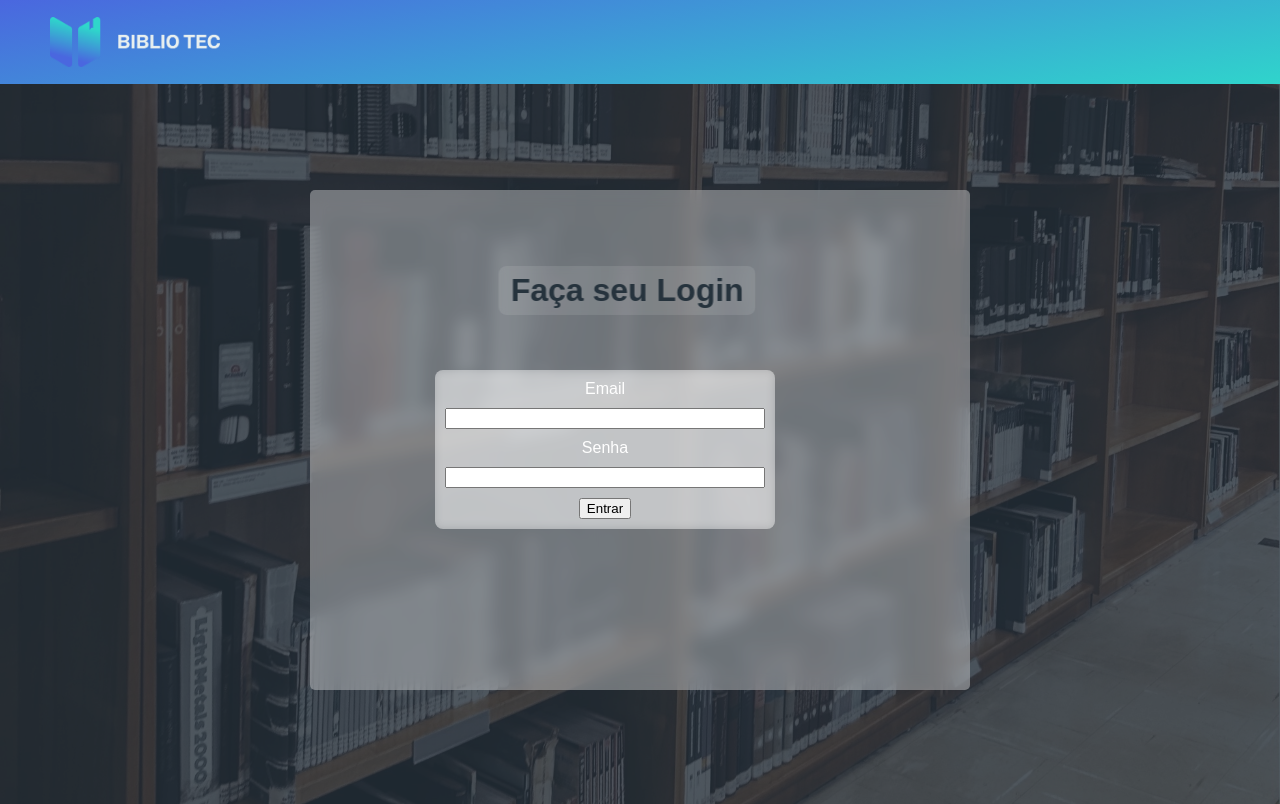
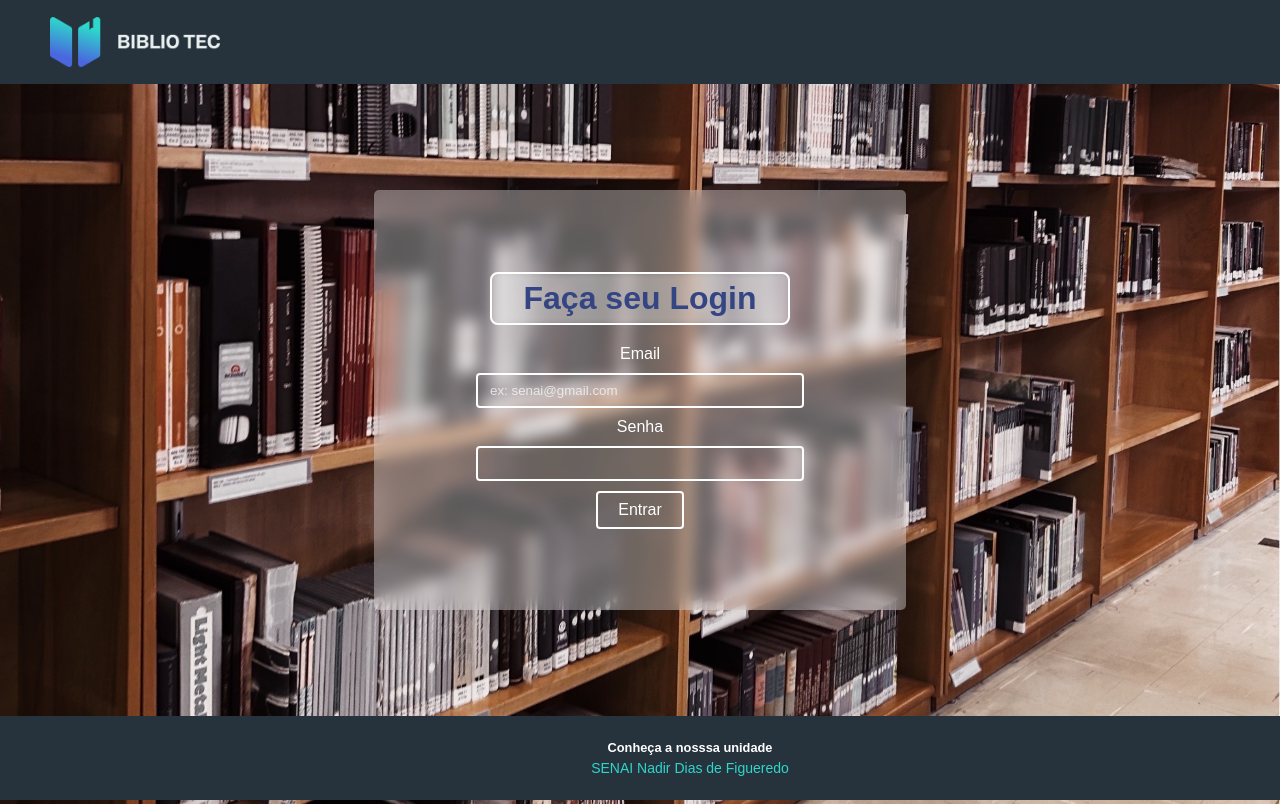
Before and after one commit to NYKSSilva/Bibliotec, a website: page login.html in a window 1280 px wide. Shown: the top 804 px of the page. Drawn offline with Linux system fonts and the light colour scheme.

Commit message:
Tela Login

```diff
--- /dev/null
+++ b/css/catalogo.css
@@ -0,0 +1,104 @@
+html, body{
+    margin: 0%;
+    padding: 0%;
+    background-color:antiquewhite;
+}
+
+:root{
+   --black: #26333D;
+   --Blue: #4a67DF;
+   --cyan: #2FD6CB;
+   --cream: #E9F0EF;
+   --white: #FFFFFF;
+
+}
+
+header{
+    position: relative;
+    width:94.7%;
+    height: 8vh;
+    background: linear-gradient(350deg, var(--cyan), var(--Blue));
+    display: flex;
+    align-items: center;
+    padding: 10px 50px;
+}
+nav {
+    display: flex;
+    align-items: center;
+    margin-left: auto;
+    gap: 20px;
+    margin-right: 30px;
+    z-index: 2;
+}
+nav button {
+    padding: 8px 20px;
+    font-size: 16px;
+    font-weight: 500;
+    background: transparent;
+    border: 2px solid var(--white);
+    border-radius: 4px;
+    cursor: pointer;
+    transition: all 0.3s ease;
+    margin-right: 10px;
+}
+nav button a {
+    color: var(--white);
+    text-decoration: none;
+    font-family: 'Montserrat', sans-serif;
+}
+nav button:hover a {
+    color: var(--Blue);
+}
+
+.logo{
+
+    width: 190px;
+    padding-top: 0px;
+    margin-left: 0px;
+}
+
+.background{
+    position:absolute;
+    left: 0;
+    width: 100%;
+    height: 100%;
+    object-fit: cover;
+    height: 90vh;
+    z-index: 1;
+}
+
+footer{
+    position: fixed;
+    left: 0;
+    bottom: 0;
+    width: 100%;
+    height: 8vh;
+    background: var(--black);
+    display: flex;
+    align-items: center;
+    justify-content: center;
+     flex-direction: column;
+    padding: 10px 50px;
+    z-index: 2;
+    opacity: 3;
+}
+
+footer a {
+    color: var(--cyan);
+    text-decoration: none;
+    font-family: 'Montserrat', sans-serif;
+    text-align: center;
+    font-size: 14px;
+    transition: color 0.3s ease;
+    margin-top: 5px;
+}
+
+h2{
+    z-index: 2;
+    font-family: 'Montserrat', sans-serif;
+    color: var(--white);
+    text-align: center;
+    width: 100%;
+    margin: 0;
+    font-size: 80%;
+}
--- /dev/null
+++ b/css/login.css
@@ -0,0 +1,173 @@
+html, body{
+    margin: 0%;
+    padding: 0%;
+    background-color:antiquewhite;
+}
+
+:root{
+   --black: #26333D;
+   --Blue: #4a67DF;
+   --cyan: #2FD6CB;
+   --cream: #E9F0EF;
+   --white: #FFFFFF;
+
+}
+
+header{
+    position: relative;
+    width:94.7%;
+    height: 8vh;
+    background: var(--black);
+    display: flex;
+    align-items: center;
+    padding: 10px 50px;
+    opacity: 3;
+}
+.login{
+    position: absolute;
+    z-index: 2;
+    left: 50%;
+    top: 50%;
+    transform: translate(-50%, -50%);
+
+    width: 40%;
+    height: 50%;
+    padding: 10px;
+    background: rgba(255, 255, 255, 0.35);
+    backdrop-filter: blur(8px);
+    border-radius: 5px;
+
+    display: flex;
+    flex-direction: column;
+    align-items: center;
+    justify-content: center;
+    gap: 1.9px;
+    color: var(--white);
+}
+
+.logo{
+    width: 170px;
+    padding-top: 0px;
+    margin-left: 0px;
+}
+
+.background{
+    position:absolute;
+    left: 0;
+    width: 100%;
+    height: 100%;
+    object-fit: cover;
+    height: 90vh;
+    z-index: 1;
+}
+
+h1{
+    z-index: 3;
+    position: relative;
+    margin: 0 auto 10px auto;
+    min-width: 300px;
+    display: inline-block;
+
+    padding: 6px 12px;
+    border: 2px solid var(--white);
+    color:#344583;
+    border-radius: 8px;
+    background: transparent;
+
+
+    box-sizing: border-box;
+    font-family: 'Montserrat', sans-serif;
+    backdrop-filter: blur(3px);
+    text-align: center;
+}
+
+form{
+    z-index: 2;
+    display: flex;
+    flex-direction: column;
+    align-items: center;
+    gap: 10px;
+
+    margin: 0;
+    width: 70%;
+    padding: 10px;
+    background: transparent;
+    border-radius: 8px;
+}
+
+Form label{
+    color: var(--white);
+    font-family: 'Montserrat', sans-serif;
+}
+
+form input[type="email"] {
+    padding: 8px 12px;
+    border: 2px solid var(--white);
+    border-radius: 4px;
+    background: transparent;
+    color: var(--white);
+    font-family: 'Montserrat', sans-serif;
+    min-width: 300px;
+}
+
+form input[type="password"] {
+    padding: 8px 12px;
+    border: 2px solid var(--white);
+    border-radius: 4px;
+    background: transparent;
+    color: var(--white);
+    font-family: 'Montserrat', sans-serif;
+    min-width: 300px;
+}
+
+form input[type="email"]::placeholder {
+    color: rgba(255, 255, 255, 0.7);
+}
+
+form button[type="submit"] {
+    padding: 8px 20px;
+    font-family: 'Montserrat', sans-serif;
+    font-size: 16px;
+    background: transparent;
+    border: 2px solid var(--white);
+    border-radius: 4px;
+    color: var(--white);
+    cursor: pointer;
+    transition: all 0.3s ease;
+}
+
+footer{
+    position: fixed;
+    left: 0;
+    bottom: 0;
+    width: 100%;
+    height: 8vh;
+    background: var(--black);
+    display: flex;
+    align-items: center;
+    justify-content: center;
+     flex-direction: column;
+    padding: 10px 50px;
+    z-index: 2;
+    opacity: 3;
+}
+
+footer a {
+    color: var(--cyan);
+    text-decoration: none;
+    font-family: 'Montserrat', sans-serif;
+    text-align: center;
+    font-size: 14px;
+    transition: color 0.3s ease;
+    margin-top: 5px;
+}
+
+h2{
+    z-index: 2;
+    font-family: 'Montserrat', sans-serif;
+    color: var(--white);
+    text-align: center;
+    width: 100%;
+    margin: 0;
+    font-size: 80%;
+}
--- a/css/style.css
+++ b/css/style.css
@@ -1,9 +1,8 @@
 html, body{
     margin: 0%;
     padding: 0%;
-    background-color: #374550;
+    background-color:antiquewhite;
 }
-
 :root{
    --black: #26333D;
    --Blue: #4a67DF;
@@ -12,7 +11,6 @@ html, body{
    --white: #FFFFFF;
 
 }
-
 header{
     position: relative;
     width:94.7%;
@@ -46,11 +44,9 @@ nav button a {
     text-decoration: none;
     font-family: 'Montserrat', sans-serif;
 }
-
 nav button:hover a {
     color: var(--Blue);
 }
-
 h3{
     position: absolute;
     left: 50%;
@@ -63,7 +59,6 @@ h3{
     z-index: 1;
     pointer-events: none;
 }
-
 h1{
     z-index: 2;
     position: absolute;
@@ -80,31 +75,26 @@ h1{
     background: rgba(255, 255, 255, 0.1);
     backdrop-filter: blur(3px);
 }
-
 .logo{
 
     width: 190px;
     padding-top: 0px;
     margin-left: 0px;
 }
-
 .inicio{
     position: relative;
     width: 100%;
     min-height: 90vh;
 }
-
 .background{
     position:absolute;
     left: 0;
     width: 100%;
     height: 100%;
-    opacity: 0.2;
     object-fit: cover;
     height: 90vh;
     z-index: 1;
 }
-
 .livros{
     position: absolute;
     z-index: 2;
@@ -124,7 +114,6 @@ h1{
     justify-content: flex-start;
     gap: 1.9px;
 }
-
 /* .livros img {
     width: clamp(60px, 8vw, 90px);
     height: auto;
@@ -223,12 +212,10 @@ form {
     backdrop-filter: blur(5px);
     border-radius: 8px;
 }
-
 form label {
     color: var(--white);
     font-family: 'Montserrat', sans-serif;
 }
-
 form input[type="search"] {
     padding: 8px 12px;
     border: 2px solid var(--white);
@@ -238,11 +225,9 @@ form input[type="search"] {
     font-family: 'Montserrat', sans-serif;
     min-width: 300px;
 }
-
 form input[type="search"]::placeholder {
     color: rgba(255, 255, 255, 0.7);
 }
-
 form button[type="submit"] {
     padding: 8px 20px;
     font-family: 'Montserrat', sans-serif;
@@ -259,20 +244,17 @@ form button[type="submit"]:hover {
     background: var(--white);
     color: var(--Blue);
 }
-
 .Eventos li{
     padding: 10%;
     border-bottom: 1% solid #FFFFFF;
     font-family: 'Montserrat', sans-serif;
     font-size: 50px;
 }
-
 .proximos-eventos{
     font-weight: bold;
     color: #4a67DF;
     font-family: 'Montserrat', sans-serif;
 }
-
 .events{
     position: absolute;
     z-index: 2;
@@ -293,7 +275,6 @@ form button[type="submit"]:hover {
     gap: 1.9px;
     color: var(--white);
 }
-
 .material-symbols-outlined{
     top: 5%;
     background: transparent;
--- a/css/styleLogin.css
+++ /dev/null
@@ -1,110 +0,0 @@
-html, body{
-    margin: 0%;
-    padding: 0%;
-    background-color:var(--black);
-}
-
-:root{
-   --black: #26333D;
-   --Blue: #4a67DF;
-   --cyan: #2FD6CB;
-   --cream: #E9F0EF;
-   --white: #FFFFFF;
-
-}
-
-header{
-    position: relative;
-    width:94.7%;
-    height: 8vh;
-    background: linear-gradient(350deg, var(--cyan), var(--Blue));
-    display: flex;
-    align-items: center;
-    padding: 10px 50px;
-}
-.login{
-    position: absolute;
-    z-index: 2;
-    left: 50%;
-    top: 55%;
-    transform: translate(-50%, -50%);
-
-    width: 50%;
-    height: 60%;
-    padding: 10px;
-    background: rgba(255, 255, 255, 0.35);
-    backdrop-filter: blur(8px);
-    border-radius: 5px;
-
-
-    display: flex;
-    flex-wrap: wrap;
-    align-items: center;
-    justify-content: flex-start;
-    gap: 1.9px;
-    color: var(--white);
-}
-
-.logo{
-    width: 170px;
-    padding-top: 0px;
-    margin-left: 0px;
-}
-
-.background{
-    position:absolute;
-    left: 0;
-    width: 100%;
-    height: 100%;
-    opacity: 0.2;
-    object-fit: cover;
-    height: 90vh;
-    z-index: 1;
-}
-
-h1{
-    z-index: 3;
-    position: absolute;
-    left: 47%;
-    transform: translateX(-50%);
-    top: 30%;
-    margin: 2%;
-    border-radius: 8px;
-    width: auto;
-    display: inline-block;
-    padding: 6px 12px;
-    box-sizing: border-box;
-    color: var(--black);
-    font-family: 'Montserrat', sans-serif;
-    background: rgba(255, 255, 255, 0.1);
-    backdrop-filter: blur(3px);
-    text-align: center;
-}
-
-form{
-    position: absolute;
-    z-index: 2;
-    display: flex;
-    flex-direction: column;
-    align-items: center;
-    gap: 10px;
-    top: 30%;
-
-    right: 25%;
-    margin: 30px;
-    width: 25vw;
-    padding: 10px;
-    background: rgba(255, 255, 255, 0.35);
-    backdrop-filter: blur(5px);
-    border-radius: 8px;
-}
-
-Form label{
-    color: var(--white);
-    font-family: 'Montserrat', sans-serif;
-}
-
-form input{
-    width: 100%;
-    box-sizing:border-box;
-}
--- a/login.html
+++ b/login.html
@@ -3,7 +3,8 @@
 <head>
     <meta charset="UTF-8">
     <meta name="viewport" content="width=device-width, initial-scale=1.0">
-    <link rel="stylesheet" href="/css/styleLogin.css">
+    <link rel="stylesheet" href="/css/login.css">
+    <link rel="icon" href="./public/img/livro.png">
     <title>Login</title>
 </head>
 <body>
@@ -11,18 +12,22 @@
         <header>
             <img class="logo" src="public/img/blibliotec.png" alt="bibliotec">
         </header>
-        <h1> Faça seu Login</h1>
         <img class="background" src="public/img/biblioteca.jpg" alt="">
         <div class="login">
         <form id="loginForm">
+              <h1> Faça seu Login</h1>
             <label for="email">Email</label>
-            <input id="email" name="email" type="email" required>
+            <input id="email" name="email" type="email" required  placeholder="ex: senai@gmail.com">
             <label for="senha">Senha</label>
-            <input id="senha" name="senha" type="password" required>
+            <input id="senha" name="senha" type="password" required >
             <button type="submit">Entrar</button>
         </form>
     </div>
     </div>
     <script src="js/login.js"></script>
+   <footer>
+    <h2>Conheça a nosssa unidade</h2>
+        <a href="https://sp.senai.br/unidade/metalurgia/" target="_blank">SENAI Nadir Dias de Figueredo</a>
+    </footer>
 </body>
 </html>
```
Also changed, not shown: catalogo.html (+15 -0 lines), inicio.html (+1 -0 lines).
